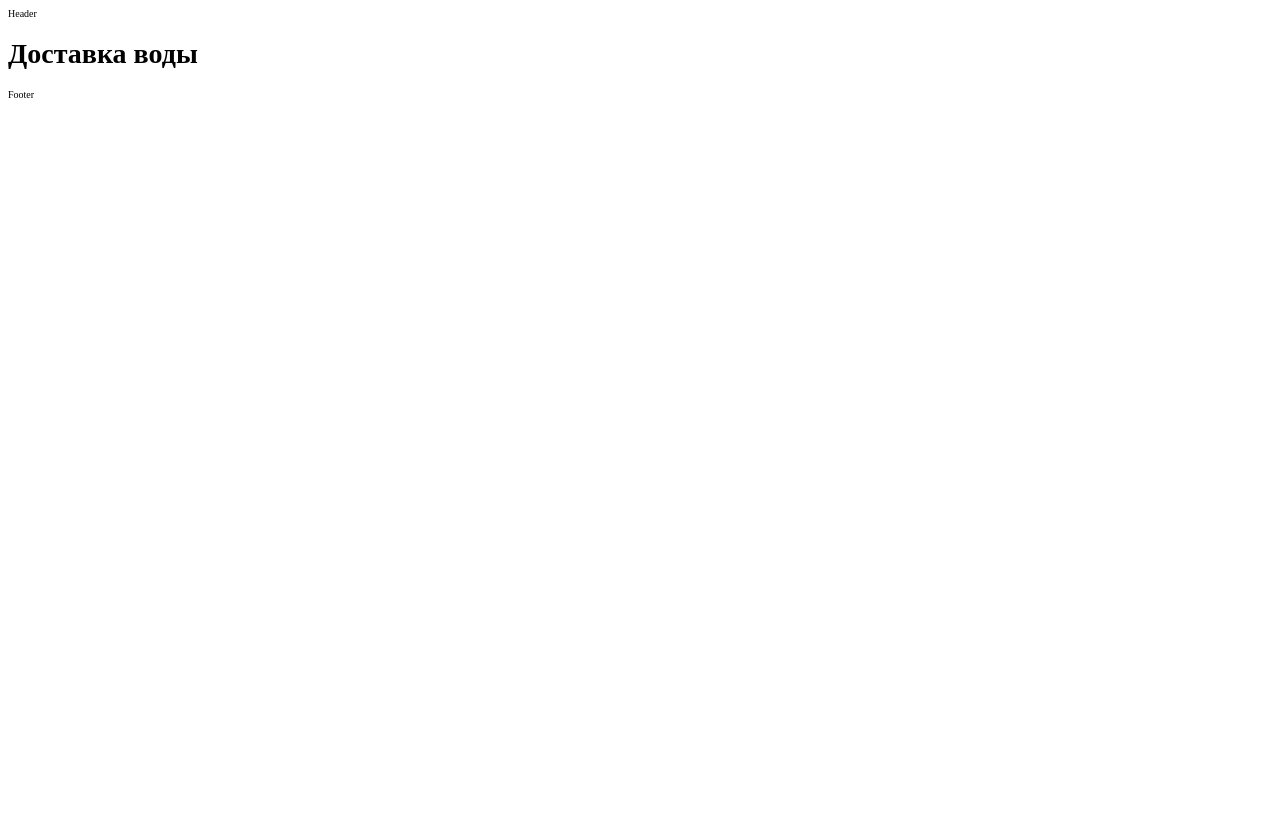
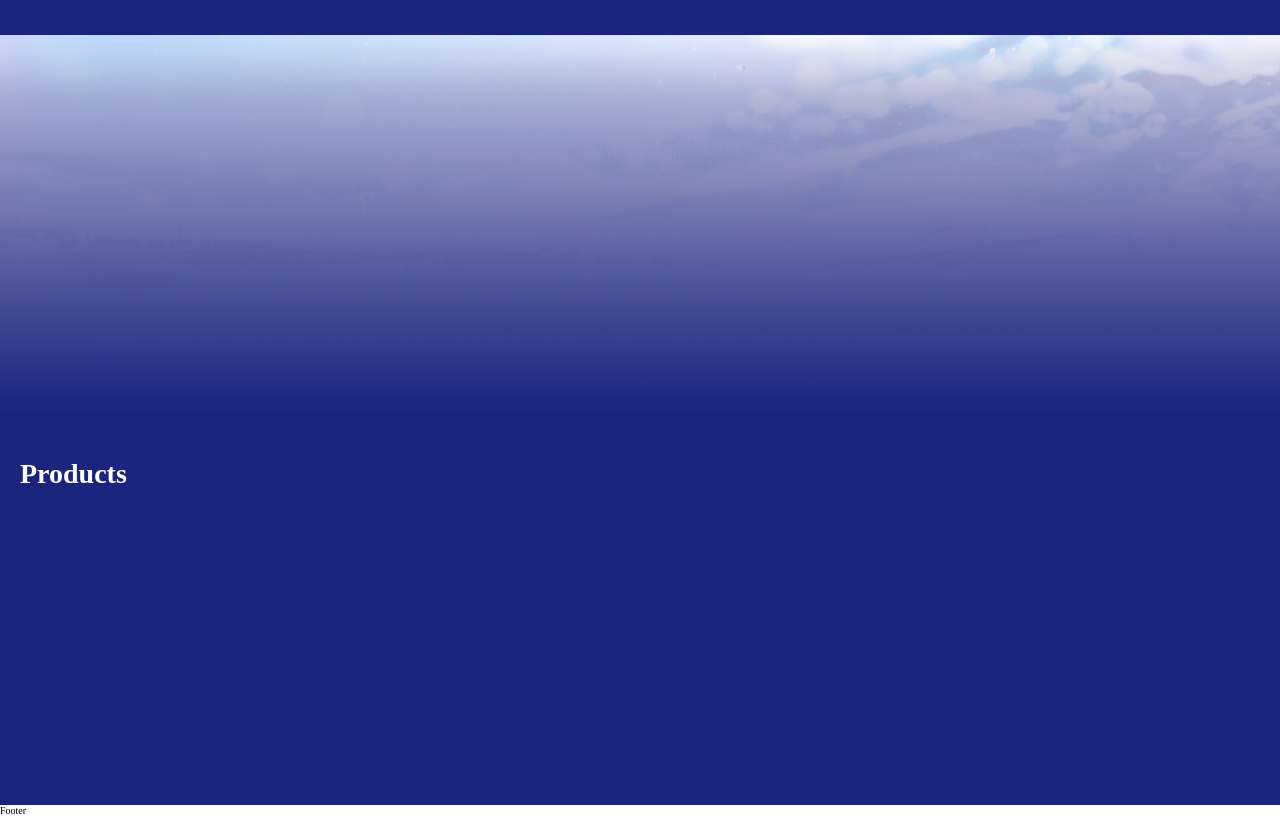
Before and after one commit to aksoff/arteza, a plain HTML site: page index.html in a window 1280 px wide. Drawn offline with Linux system fonts and the light colour scheme.

Commit message:
build template

```diff
--- a/index.html
+++ b/index.html
@@ -1,4 +1,4 @@
-<html lang="ru">
+<html lang="ru" dir="ltr">
   <head>
     <meta charset="UTF-8" />
     <meta name="viewport" content="width=device-width, initial-scale=1.0" />
@@ -7,10 +7,13 @@
   </head>
   <body>
     <header>
-      <span>Header</span>
+      <div class="user-menu"></div>
+      <div class="header"></div>
     </header>
     <main>
-      <h1>Доставка воды</h1>
+      <section class="products">
+        <h1>Products</h1>
+      </section>
     </main>
     <footer>
       <span>Footer</span>
--- a/scss/index.scss
+++ b/scss/index.scss
@@ -1 +1,29 @@
 @import './normalize.scss';
+@import './vars.scss';
+
+.header {
+  height: 380px;
+  width: 100%;
+  background: -webkit-gradient(
+      linear,
+      left top,
+      left bottom,
+      from(rgba(255, 255, 255, 0.4)),
+      color-stop(40%, rgba(142, 146, 191, 0.696203)),
+      color-stop(70%, rgba(74, 81, 153, 0.873642)),
+      to(#1a237e)
+    ),
+    url(../images/backwater.jpg);
+}
+
+.user-menu {
+  height: 35px;
+  background-color: $mainColor;
+}
+
+.products {
+  height: 350px;
+  padding: 20px;
+  color: #ffffff;
+  background-color: $mainColor;
+}
--- a/scss/normalize.scss
+++ b/scss/normalize.scss
@@ -1,7 +1,10 @@
 html {
   font-size: 10px;
 }
-
+body {
+  margin: 0;
+  max-width: 1440px;
+}
 h1 {
   font-size: 2.8rem;
 }
@@ -9,3 +12,7 @@ h1 {
 h2 {
   font-size: 2.6rem;
 }
+
+section {
+  margin: 0;
+}
--- /dev/null
+++ b/scss/vars.scss
@@ -0,0 +1 @@
+$mainColor: #1a237e;
```
Also changed, not shown: css/index.css, css/normalize.css, css/vars.css (added), images/backwater.jpg (added), 3 other files.
